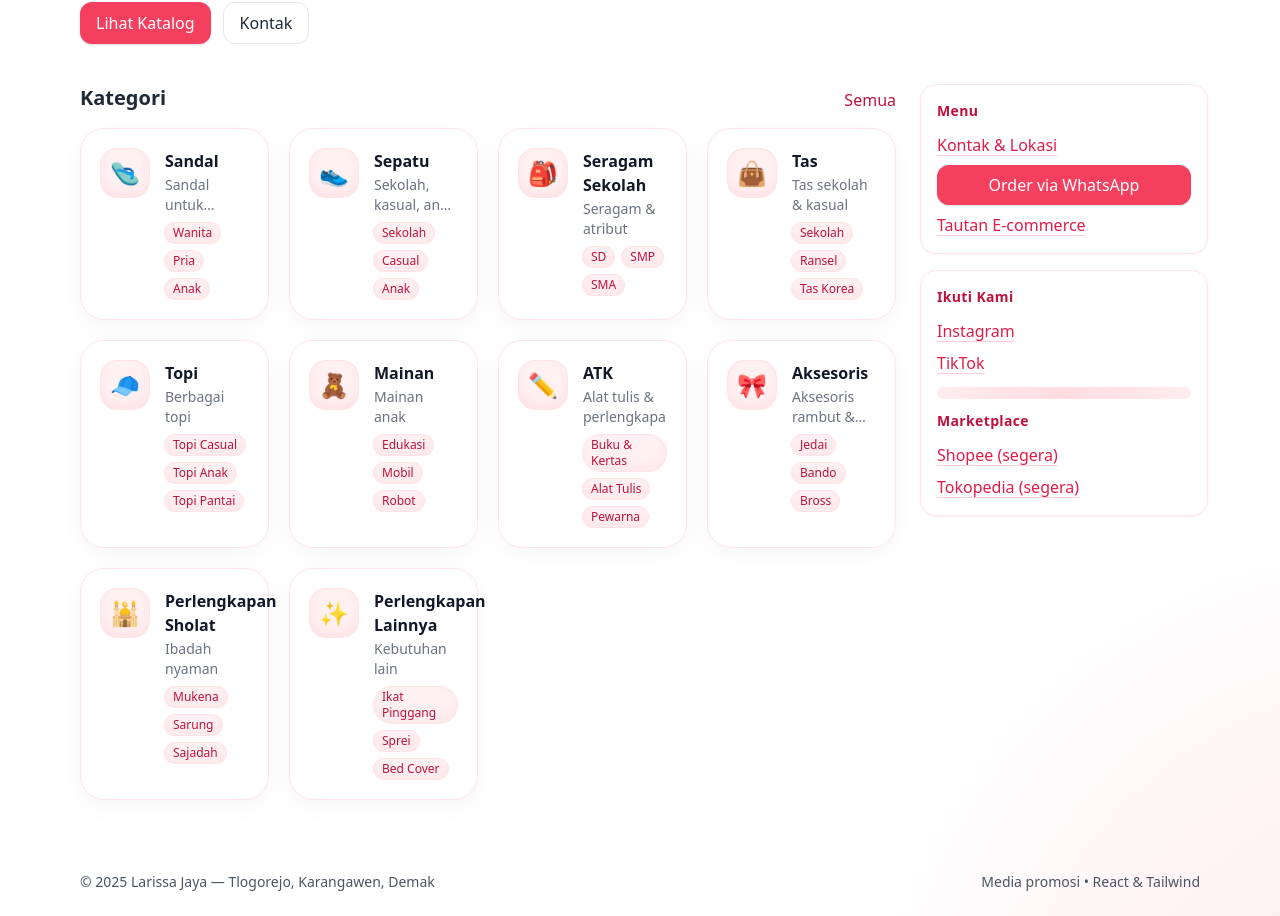
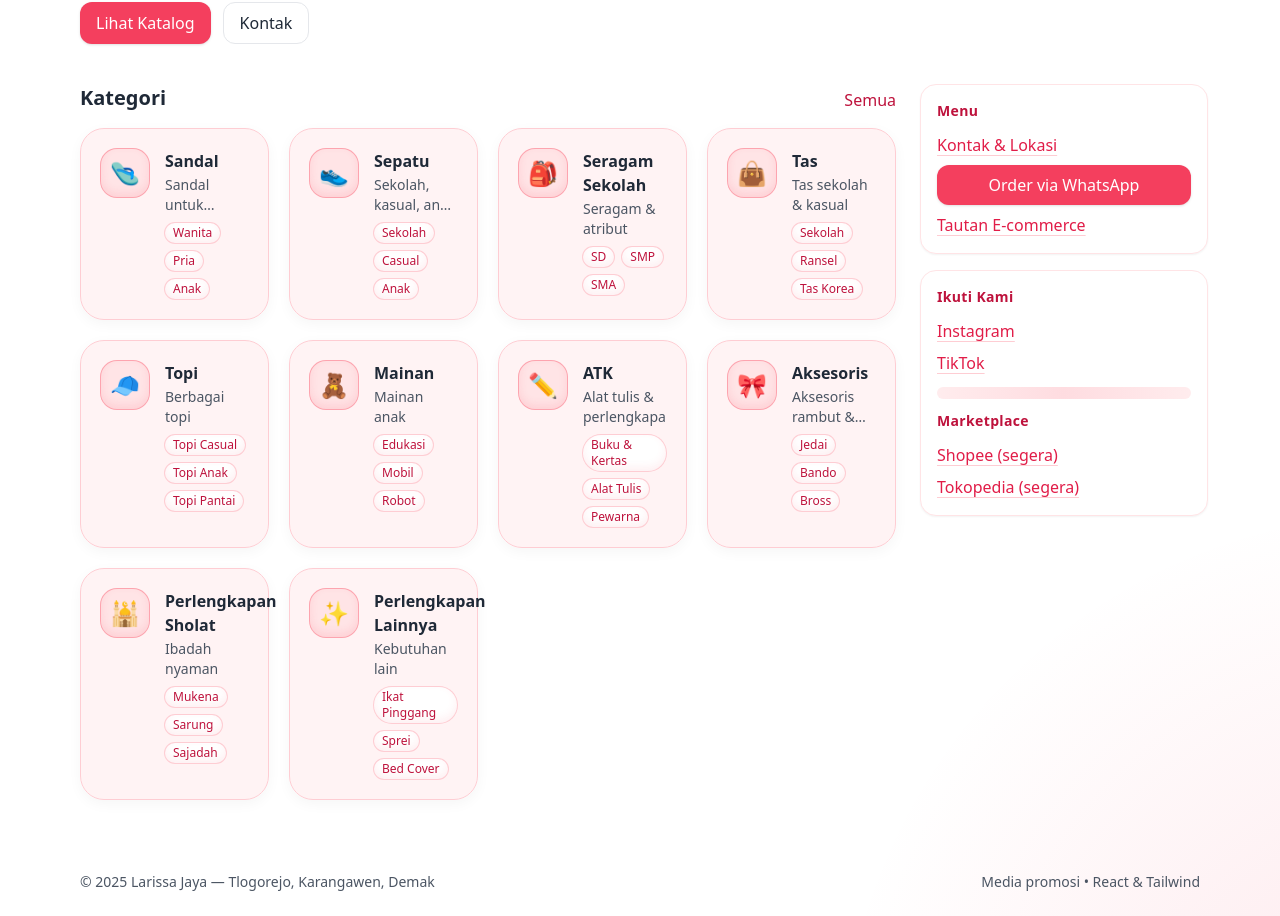
Before and after one commit to araorauwu/larissa-jaya-website, a React (Vite) app: page / in a window 1280 px wide. Shown: the part 734-1650 px from the top of the page. Built offline with nearby package versions, Linux system fonts and the light colour scheme.

Commit message:
style: kategori kawaii bantal + tone rose lebih jelas

```diff
--- a/src/components/CategoryCard.jsx
+++ b/src/components/CategoryCard.jsx
@@ -21,10 +21,11 @@ export default function CategoryCard({ item }) {
       to={`/kategori/${item.slug}`}
       className="
         group relative block rounded-3xl
-        bg-white/85 backdrop-blur-sm border border-rose-100
-        shadow-[0_6px_24px_rgba(16,24,40,.04)]
-        hover:shadow-[0_10px_30px_rgba(16,24,40,.06),0_24px_60px_rgba(244,63,94,.07)]
-        transition-all duration-300 ease-[cubic-bezier(.2,.8,.2,1)]
+        bg-rose-50/80 backdrop-blur-sm
+        border border-rose-200
+        shadow-[0_4px_14px_rgba(0,0,0,0.04)]
+        hover:shadow-[0_12px_26px_rgba(0,0,0,0.07),0_0_0_2px_rgba(244,63,94,.12)]
+        transition-all duration-300
         hover:-translate-y-1
       "
     >
@@ -34,8 +35,9 @@ export default function CategoryCard({ item }) {
         <div
           className="
             w-12 h-12 rounded-2xl grid place-items-center
-            bg-rose-50 ring-1 ring-rose-100 text-rose-500 text-2xl
-            shadow-[inset_0_-6px_12px_rgba(244,63,94,.07)]
+            bg-rose-100 text-rose-600 text-2xl
+            ring-1 ring-rose-300
+            shadow-[inset_0_-4px_8px_rgba(244,63,94,.12)]
             group-hover:animate-wiggle-soft
             select-none
           "
@@ -43,20 +45,25 @@ export default function CategoryCard({ item }) {
           {icon}
         </div>
 
-        {/* TEXTS */}
+        {/* TEXT */}
         <div className="flex-1 min-w-0">
-          <h3 className="font-semibold text-gray-900">{item.name}</h3>
-          {item.desc && <p className="text-sm text-gray-500 mt-0.5 line-clamp-2">{item.desc}</p>}
+          <h3 className="font-semibold text-gray-800">{item.name}</h3>
 
-          {/* SUB CATEGORY BADGES */}
+          {item.desc && (
+            <p className="text-sm text-gray-600 mt-0.5 line-clamp-2">
+              {item.desc}
+            </p>
+          )}
+
+          {/* SUB */}
           <div className="mt-2 flex flex-wrap gap-2">
             {item.subs.slice(0, 3).map((s) => (
               <span
                 key={s}
                 className="
                   text-xs px-2 py-0.5 rounded-full
-                  bg-rose-50 text-rose-700 ring-1 ring-rose-100
-                  shadow-[inset_0_-6px_12px_rgba(244,63,94,.05)]
+                  bg-white text-rose-700 ring-1 ring-rose-200
+                  shadow-[inset_0_-4px_8px_rgba(244,63,94,.08)]
                 "
               >
                 {s}
```
